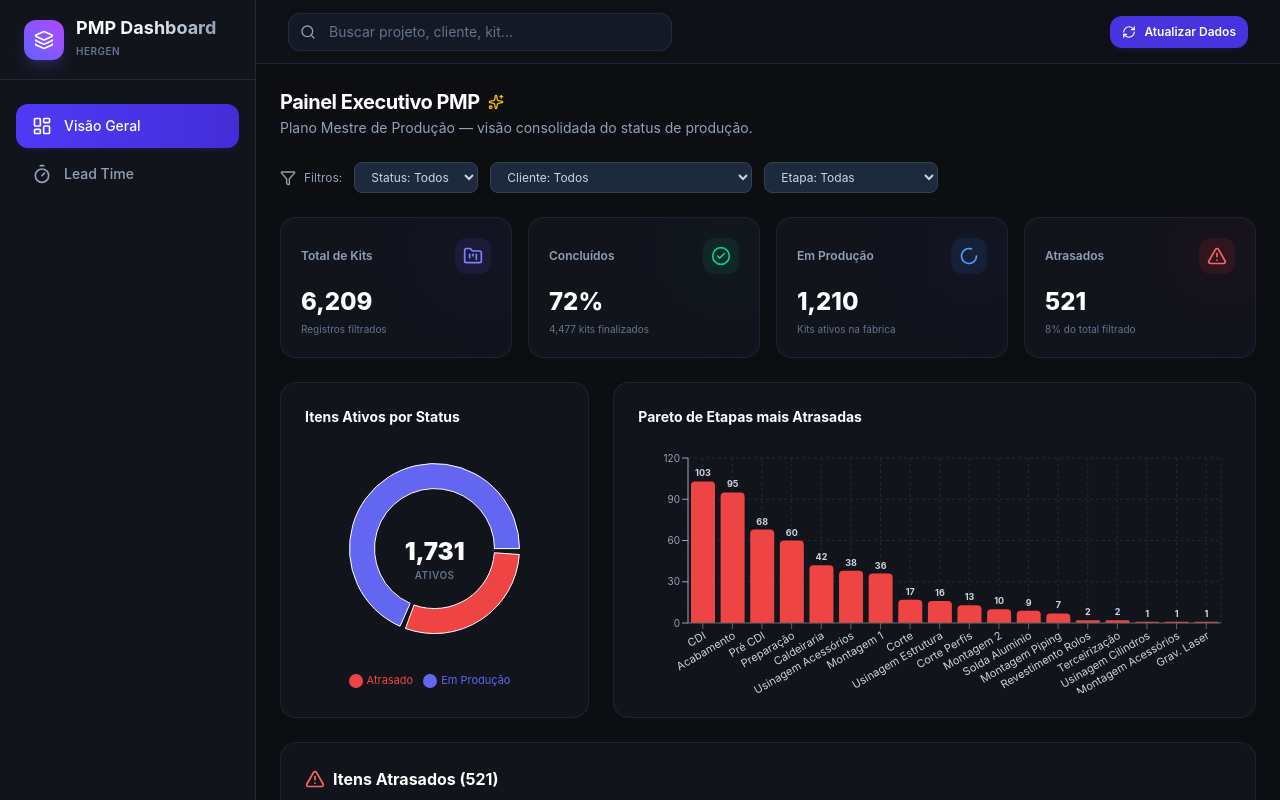
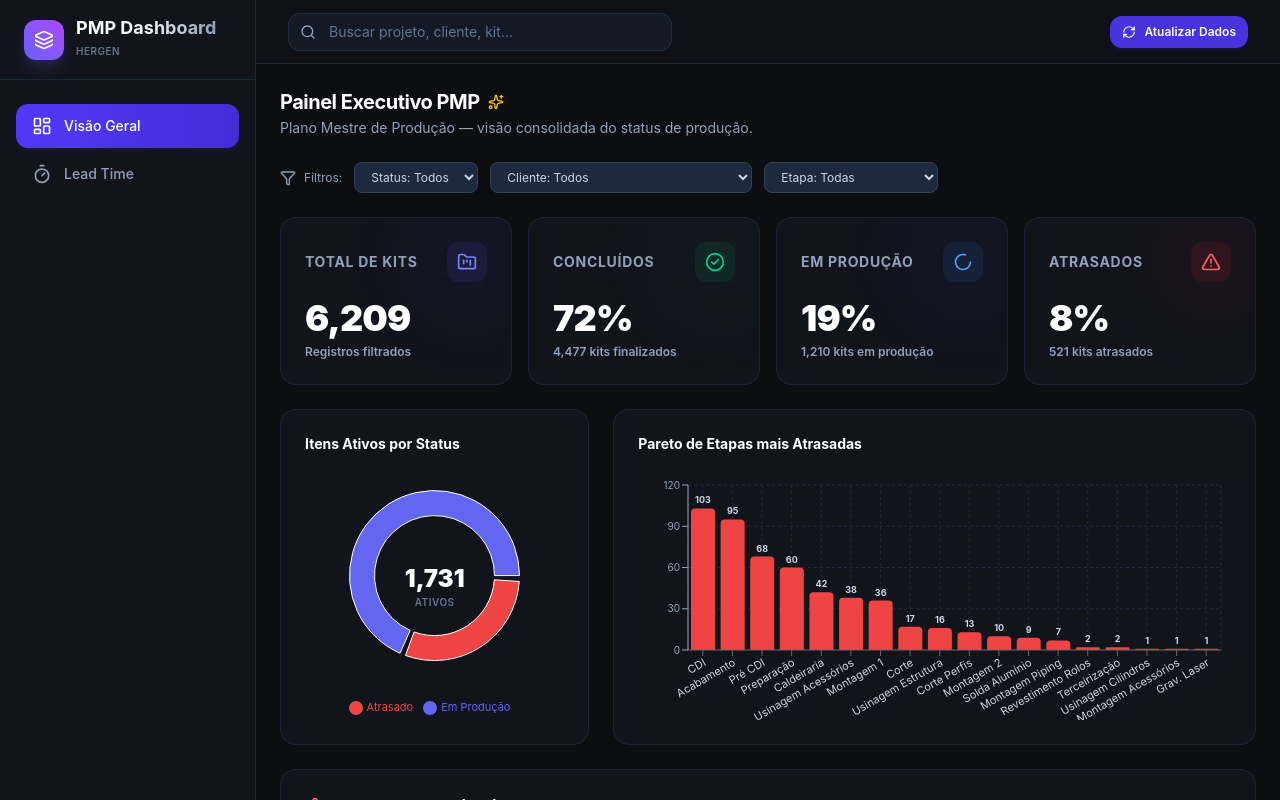
Before and after one commit to stefenon-79/dashboard-pmp, a React (Vite) app: page / in a window 1280 px wide. Shown: the top 800 px of the page. Built offline with nearby package versions, Linux system fonts and the light colour scheme.

Commit message:
feat: ajustar cards de KPI com percentuais e quantidades e aumentar fontes para melhor legibilidade em reunioes

```diff
--- a/src/App.tsx
+++ b/src/App.tsx
@@ -209,6 +209,8 @@ export default function App() {
   const emProducao = filtered.filter(d => d.statusGeral === 'Em Produção').length
   const atrasados = filtered.filter(d => d.statusGeral === 'Atrasado').length
   const pctConcluido = totalKits > 0 ? Math.round((concluidos / totalKits) * 100) : 0
+  const pctEmProducao = totalKits > 0 ? Math.round((emProducao / totalKits) * 100) : 0
+  const pctAtrasados = totalKits > 0 ? Math.round((atrasados / totalKits) * 100) : 0
 
   // Chart: Status distribution (excluding Concluído to show only active pipeline)
   const statusChartData = useMemo(() => {
@@ -502,8 +504,8 @@ export default function App() {
               <div className="grid gap-4 sm:grid-cols-2 lg:grid-cols-4">
                 <KpiCard label="Total de Kits" value={totalKits.toLocaleString()} icon={<FolderKanban className="h-5 w-5" />} color="indigo" sub="Registros filtrados" />
                 <KpiCard label="Concluídos" value={`${pctConcluido}%`} icon={<CheckCircle2 className="h-5 w-5" />} color="emerald" sub={`${concluidos.toLocaleString()} kits finalizados`} />
-                <KpiCard label="Em Produção" value={emProducao.toLocaleString()} icon={<Loader2 className="h-5 w-5" />} color="blue" sub="Kits ativos na fábrica" />
-                <KpiCard label="Atrasados" value={atrasados.toLocaleString()} icon={<AlertTriangle className="h-5 w-5" />} color="red" sub={`${totalKits > 0 ? Math.round((atrasados / totalKits) * 100) : 0}% do total filtrado`} />
+                <KpiCard label="Em Produção" value={`${pctEmProducao}%`} icon={<Loader2 className="h-5 w-5" />} color="blue" sub={`${emProducao.toLocaleString()} kits em produção`} />
+                <KpiCard label="Atrasados" value={`${pctAtrasados}%`} icon={<AlertTriangle className="h-5 w-5" />} color="red" sub={`${atrasados.toLocaleString()} kits atrasados`} />
               </div>
 
               {/* Charts row */}
@@ -926,16 +928,16 @@ function KpiCard({ label, value, icon, color, sub }: { label: string; value: str
   }
   const c = colorMap[color] || colorMap.indigo
   return (
-    <div className="bg-[#12141c] border border-slate-800/80 rounded-2xl p-5 relative overflow-hidden group">
-      <div className={`absolute top-0 right-0 h-24 w-24 ${c.glow} rounded-full blur-2xl -mr-4 -mt-4 group-hover:opacity-150 transition-opacity`}></div>
+    <div className="bg-[#12141c] border border-slate-800/80 rounded-2xl p-6 relative overflow-hidden group">
+      <div className={`absolute top-0 right-0 h-28 w-28 ${c.glow} rounded-full blur-2xl -mr-4 -mt-4 group-hover:opacity-150 transition-opacity`}></div>
       <div className="flex items-center justify-between">
-        <span className="text-xs font-semibold text-slate-400">{label}</span>
-        <div className={`h-9 w-9 rounded-xl ${c.bg} ${c.text} flex items-center justify-center`}>{icon}</div>
+        <span className="text-sm font-bold text-slate-400 uppercase tracking-wider">{label}</span>
+        <div className={`h-10 w-10 rounded-xl ${c.bg} ${c.text} flex items-center justify-center`}>{icon}</div>
       </div>
-      <div className="mt-3">
-        <span className="text-2xl font-extrabold text-white">{value}</span>
+      <div className="mt-4">
+        <span className="text-4xl font-black text-white tracking-tight">{value}</span>
       </div>
-      <p className="text-[10px] text-slate-500 mt-1">{sub}</p>
+      <p className="text-xs font-semibold text-slate-400 mt-1.5">{sub}</p>
     </div>
   )
 }
```
